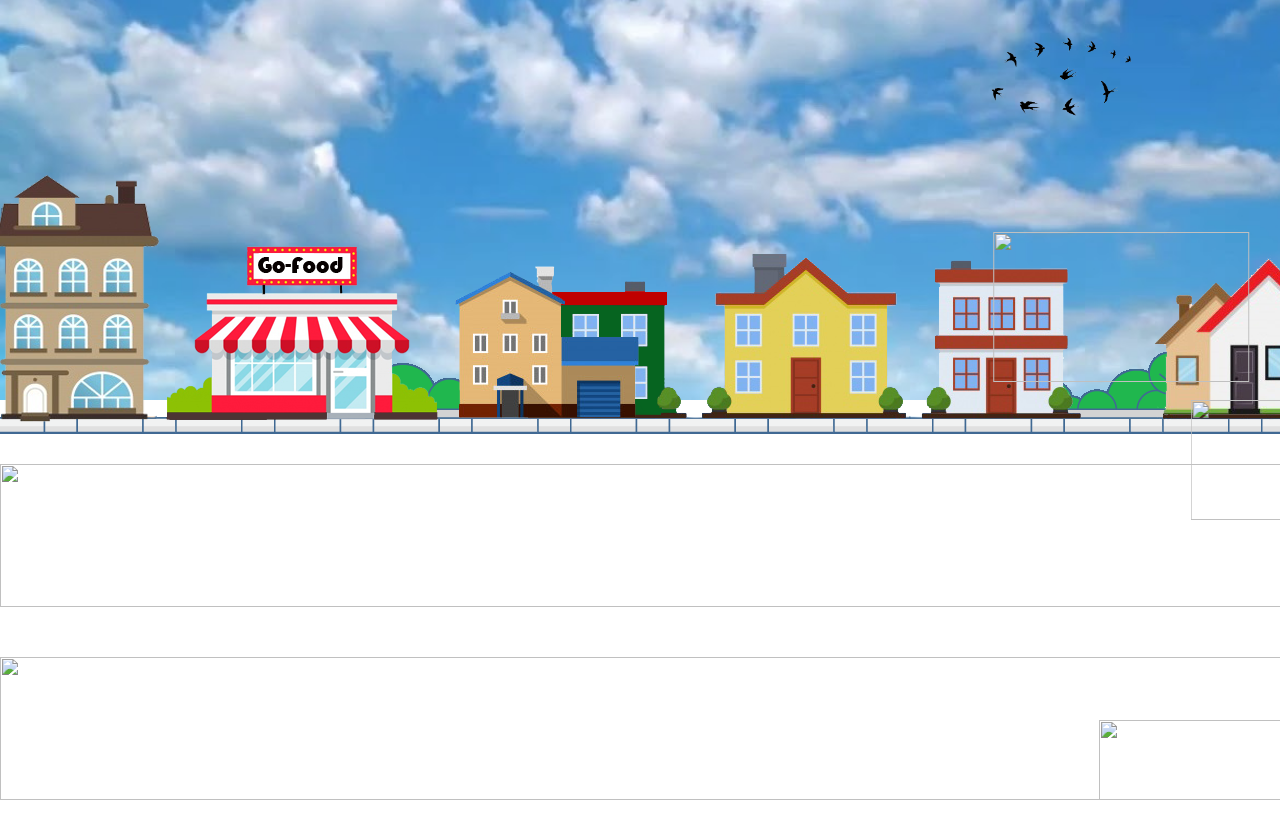
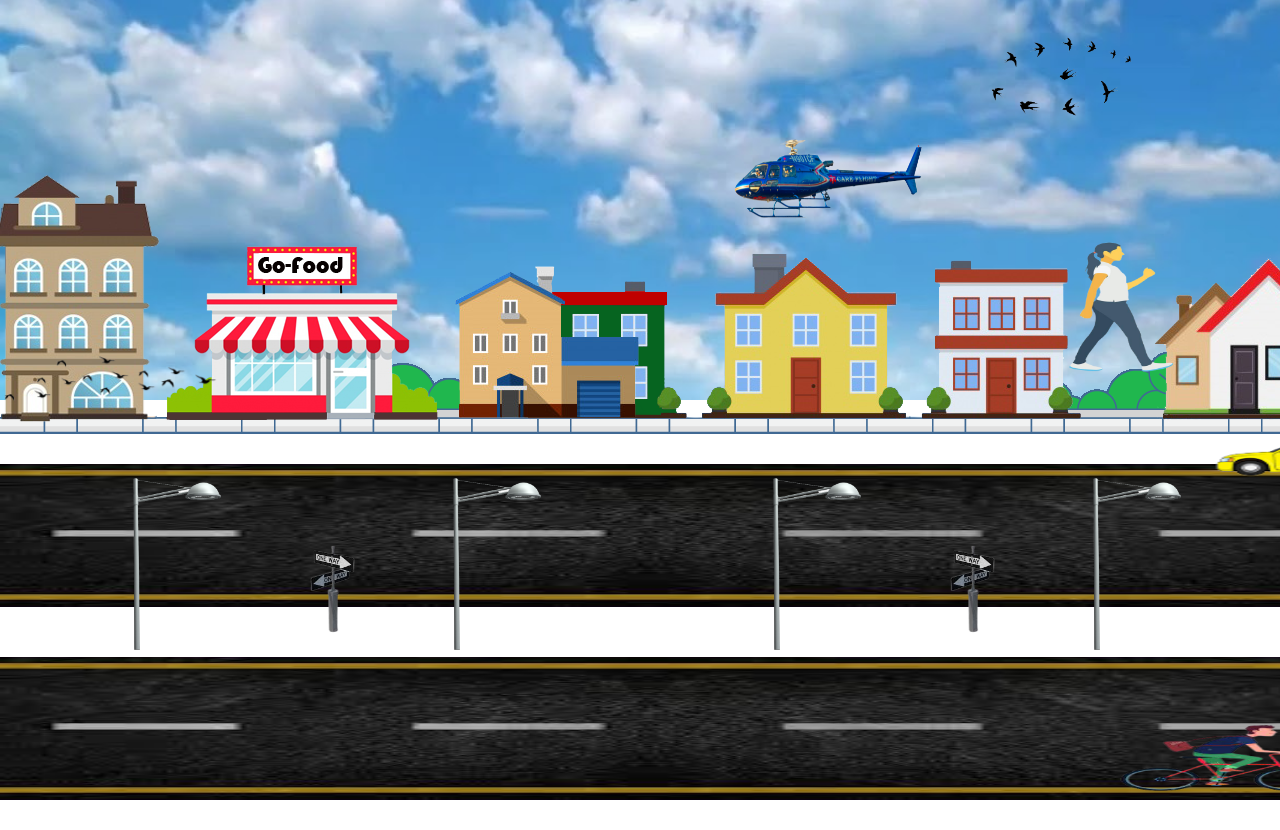
Before and after one commit to admate/Traffic-Animation, a plain HTML site: page index.html in a window 1280 px wide. Drawn offline with Linux system fonts and the light colour scheme; the site is published under a folder, as on GitHub Pages, so addresses that start at the root find nothing.

Commit message:
Update new file names and directory

```diff
--- a/index.html
+++ b/index.html
@@ -20,66 +20,66 @@
             <img src="./image/birds-circling.png" alt="">
         </div>
         <div class="bird">
-            <img src="/image/flyingbirds.png" alt="">
+            <img src="./image/flyingbirds.png" alt="">
         </div>
         <div class="roadG">
             <div class=" road road1">
-                <img src="/image/road.jfif" alt="">
+                <img src="./image/road.jfif" alt="">
             </div>
             <div class="road road2">
-                <img src="/image/road.jfif" alt="">
+                <img src="./image/road.jfif" alt="">
             </div>
         </div>
         <div class="post light" style="left: 8%;">
-            <img src="/image/streetlights.png" alt="">
+            <img src="./image/streetlights.png" alt="">
         </div>
         <div class="post sign" style="left: 21%;">
-            <img src="/image/one-way.png" alt="">
+            <img src="./image/one-way.png" alt="">
         </div>
         <div class="post light" style="left: 33%;">
-            <img src="/image/streetlights.png" alt="">
+            <img src="./image/streetlights.png" alt="">
         </div>
         <div class="post light" style="left: 58%;">
-            <img src="/image/streetlights.png" alt="">
+            <img src="./image/streetlights.png" alt="">
         </div>
         <div class="post sign" style="left: 71%;">
-            <img src="/image/one-way.png" alt="">
+            <img src="./image/one-way.png" alt="">
         </div>
         <div class="post light" style="left: 83%;">
-            <img src="/image/streetlights.png" alt="">
+            <img src="./image/streetlights.png" alt="">
         </div>
         <div class="aeroplane">
-            <img src="/image/aeroplane.png" alt="">
+            <img src="./image/aeroplane.png" alt="">
         </div>
         <div class="heli">
-            <img src="/image/helicopter.png" alt="">
+            <img src="./image/helicopter.png" alt="">
         </div>
         <div class="pedestrian">
-            <img src="/image/pedestrian.png" alt="">
+            <img src="./image/pedestrian.png" alt="">
         </div>
         <div class="manwaving">
-            <img src="/image/manwaving.png" alt="">
+            <img src="./image/manwaving.png" alt="">
         </div>
         <div class="bike">
-            <img src="/image/bike.png" alt="">
+            <img src="./image/bike.png" alt="">
         </div>
         <div class="carYellow">
-            <img src="/image/caryellow.png" alt="">
+            <img src="./image/caryellow.png" alt="">
         </div>
         <div class="truckBlue">
-            <img src="/image/truckblue.png" alt="">
+            <img src="./image/truckblue.png" alt="">
         </div>
         <div class="carBlack">
-            <img src="/image/carblack.png" alt="">
+            <img src="./image/carblack.png" alt="">
         </div>
         <div class="truckYellow">
-            <img src="/image/truckyellow.png" alt="">
+            <img src="./image/truckyellow.png" alt="">
         </div>
         <div class="sportcarY">
-            <img src="/image/sportcary.png" alt="">
+            <img src="./image/sportcary.png" alt="">
         </div>
         <div class="bicycle">
-            <img src="/image/bicycle.png" alt="">
+            <img src="./image/bicycle.png" alt="">
         </div>
 
     </div>
```
